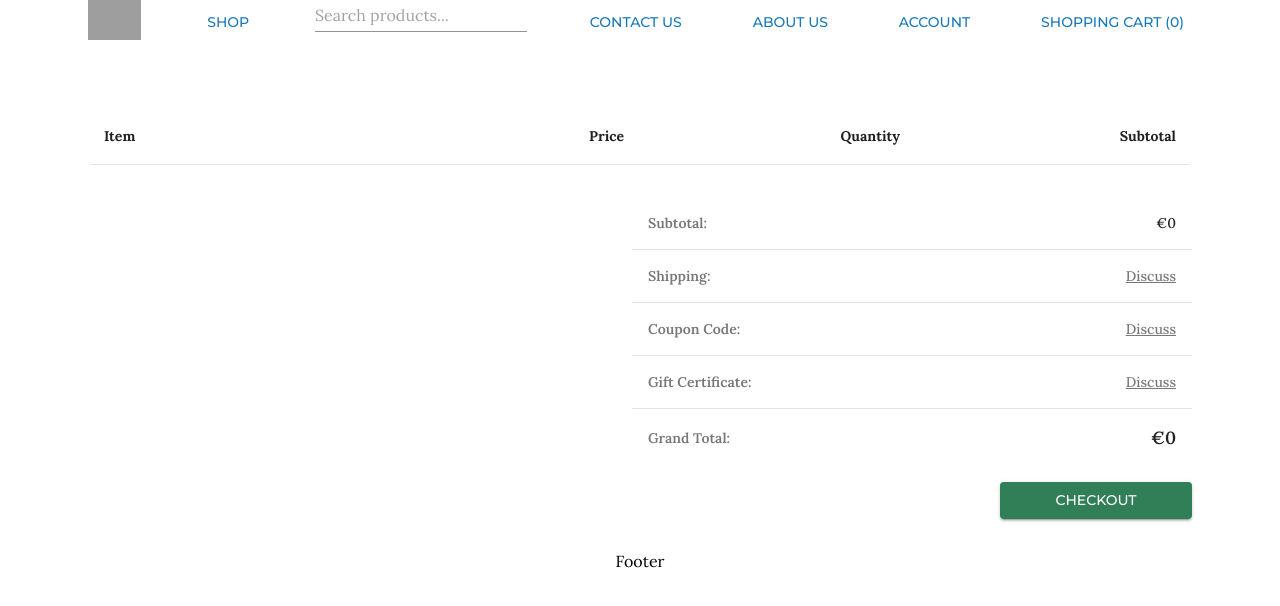
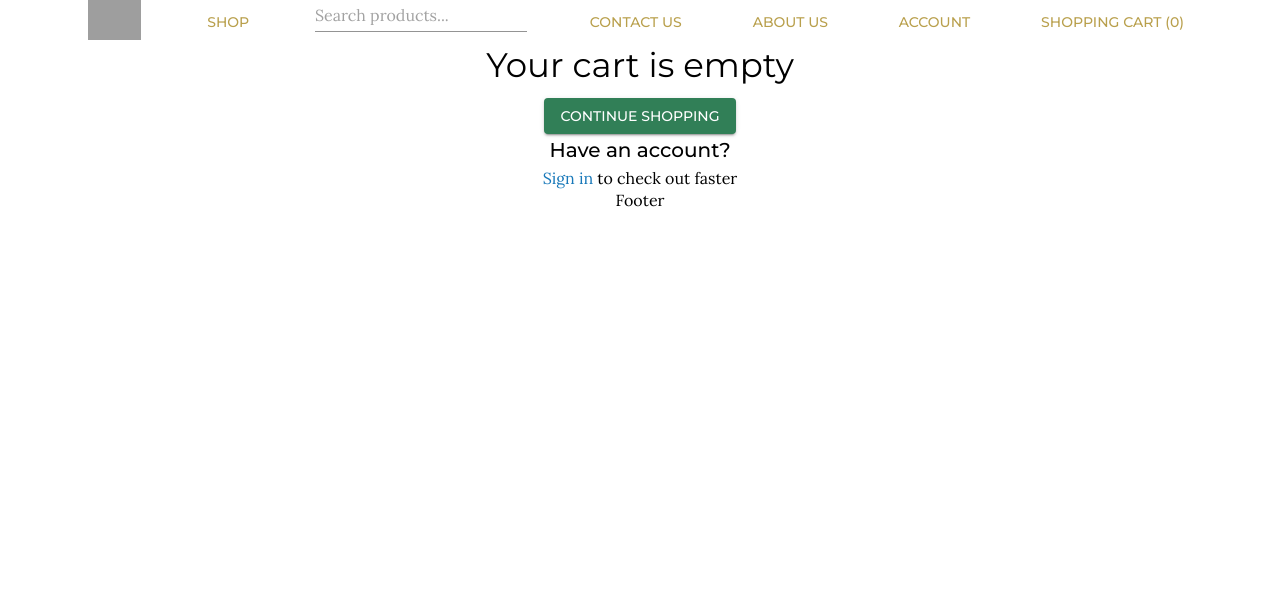
Before and after one commit to velizario/marce-bikini, a React (Create React App) app: page /cart in a window 1280 px wide. Shown: the top 606 px of the page. Built offline with nearby package versions, Linux system fonts and the light colour scheme; no server answers; grey boxes are pictures that could not be loaded.

Commit message:
Added Empty cart route

```diff
--- a/src/App.css
+++ b/src/App.css
@@ -3,14 +3,14 @@
 }
 
 a {
-  color: #1878b9 !important;
-  text-decoration: none !important;
+  color: #1878b9;
+  text-decoration: none;
   transition: 0.3s ease color;
   cursor: pointer;
 }
 
 a:hover {
-  color: #115786 !important;
+  color: #063c61;
 }
 
 button.buttonNoHover:hover {
--- /dev/null
+++ b/src/structure/cart/CartEmpty.tsx
@@ -0,0 +1,33 @@
+import { Button, Typography } from "@mui/material";
+import React from "react";
+import { Link as ButtonLink } from "react-router-dom";
+import { UserContext } from "../../globalstate/UserContextProvider";
+
+const CartEmpty = () => {
+  const userContext = React.useContext(UserContext);
+  return (
+    <React.Fragment>
+      <Typography gutterBottom variant="h4" component="div">
+        Your cart is empty
+      </Typography>
+      <Button
+        component={ButtonLink}
+        to="/shop"
+        variant="contained"
+        color="secondary"
+      >
+        Continue shopping
+      </Button>
+      {userContext.isLoggedIn ? null : (
+        <React.Fragment>
+          <Typography variant="h6"> Have an account?</Typography>
+          <Typography>
+            <ButtonLink to="/account">Sign in</ButtonLink> to check out faster
+          </Typography>
+        </React.Fragment>
+      )}
+    </React.Fragment>
+  );
+};
+
+export default CartEmpty;
--- a/src/structure/cart/CartPage.tsx
+++ b/src/structure/cart/CartPage.tsx
@@ -1,13 +1,16 @@
 import ContainerLarge from "../../utilityComponents/ContainerLarge";
 import HeaderFooter from "../headerfooter/HeaderFooter";
+import CartEmpty from "./CartEmpty";
 import CartMain from "./CartMain";
+import React from "react";
+import { CartContext } from "../../globalstate/CartContextProvider";
 
 const CartPage = () => {
+  const cartContext = React.useContext(CartContext);
   return (
     <ContainerLarge>
       <HeaderFooter>
-        {/* <ShoppingCart></ShoppingCart> */}
-        <CartMain></CartMain>
+        {cartContext.cartItems.length > 0 ? <CartMain /> : <CartEmpty />}
       </HeaderFooter>
     </ContainerLarge>
   );
```
